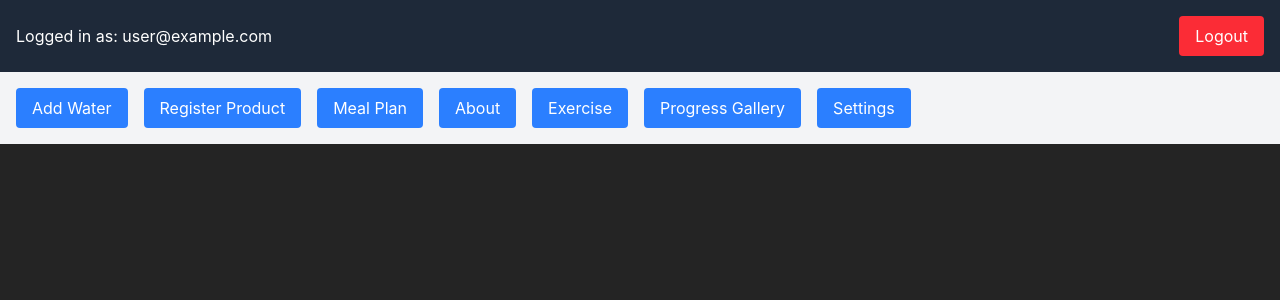
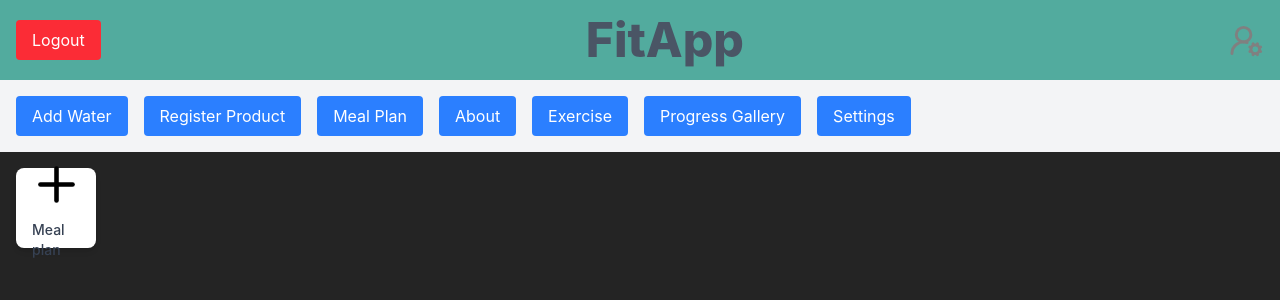
Before and after one commit to martix3001/FiTAppka, a React (Vite) app: page /dashboard in a window 1280 px wide. Shown: the top 300 px of the page. Built offline with nearby package versions, Linux system fonts and the light colour scheme; no server answers; sample sign-in values are in the browser's storage.

Commit message:
wip: icons

```diff
--- a/package.json
+++ b/package.json
@@ -17,6 +17,8 @@
     "@mui/material": "^7.0.1",
     "@tailwindcss/vite": "^4.1.3",
     "firebase": "^11.6.0",
+    "lucide": "^0.487.0",
+    "lucide-react": "^0.487.0",
     "react": "^19.0.0",
     "react-dom": "^19.0.0",
     "react-router": "^7.5.0",
--- a/src/app/routes/DashboardLayout.tsx
+++ b/src/app/routes/DashboardLayout.tsx
@@ -2,6 +2,8 @@ import { Outlet, useNavigate } from "react-router";
 import useAuth from "../../contexts/auth/useAuth";
 import { logoutUser } from "../../firebase/auth/logoutUser";
 import PWABadge from "../../components/PWABadge";
+import { Plus, UserRoundCog } from "lucide-react";
+import ActionTile from "../../components/ActionTile";
 
 export default function DashboardLayout() {
   const { user } = useAuth();
@@ -23,7 +25,28 @@ export default function DashboardLayout() {
   return (
     <div className="min-h-screen flex flex-col">
       {/* Header */}
-      <header className="bg-gray-800 text-white p-4 flex justify-between items-center">
+
+      <div className="bg-[#52AB9E] text-white p-4 flex justify-between items-center">
+        <div className="">
+          <button
+            onClick={handleLogout}
+            className="bg-red-500 px-4 py-2 rounded hover:bg-red-600 transition"
+          >
+            Logout
+          </button>
+        </div>
+        <div className="font-extrabold text-gray-600 text-5xl">FitApp</div>
+        <div>
+          <UserRoundCog
+            onClick={() => navigate("/dashboard/settings")}
+            className="hover:cursor-pointer"
+            size={35}
+            color="grey"
+          />
+        </div>
+      </div>
+
+      {/* <header className="bg-gray-800 text-white p-4 flex justify-between items-center">
         <span>Logged in as: {user.email}</span>
         <button
           onClick={handleLogout}
@@ -31,7 +54,7 @@ export default function DashboardLayout() {
         >
           Logout
         </button>
-      </header>
+      </header> */}
 
       {/* Navigation Buttons for Testing */}
       <nav className="bg-gray-100 p-4 flex gap-4">
@@ -81,6 +104,11 @@ export default function DashboardLayout() {
 
       {/* Main Content */}
       <main className="flex-1 p-4">
+        <ActionTile
+          icon={<Plus color="black" size={55} className="self-center" />}
+          label={"Meal plan"}
+          onClick={() => navigate("/dashboard/meal-plan")}
+        />
         <Outlet />
       </main>
       <PWABadge />
--- /dev/null
+++ b/tailwind.config.js
@@ -0,0 +1,14 @@
+module.exports = {
+  content: [
+    "./index.html",
+    "./src/**/*.{js,ts,jsx,tsx}",
+  ],
+  theme: {
+    extend: {
+      colors: {
+        'header-green': '#52AB9E', // Add custom color
+      },
+    },
+  },
+  plugins: [],
+};
--- a/vite.config.ts
+++ b/vite.config.ts
@@ -7,7 +7,17 @@ import tailwindcss from "@tailwindcss/vite";
 export default defineConfig({
   plugins: [
     react(),
-    tailwindcss(),
+    tailwindcss({
+      config: {
+        theme: {
+          extend: {
+            colors: {
+              'header-green': '#52AB9E', // Add custom color
+            },
+          },
+        },
+      },
+    }),
     VitePWA({
       registerType: "prompt",
       injectRegister: false,
```
Also changed, not shown: 1 other file (tests, documents, lock files or other folders).
